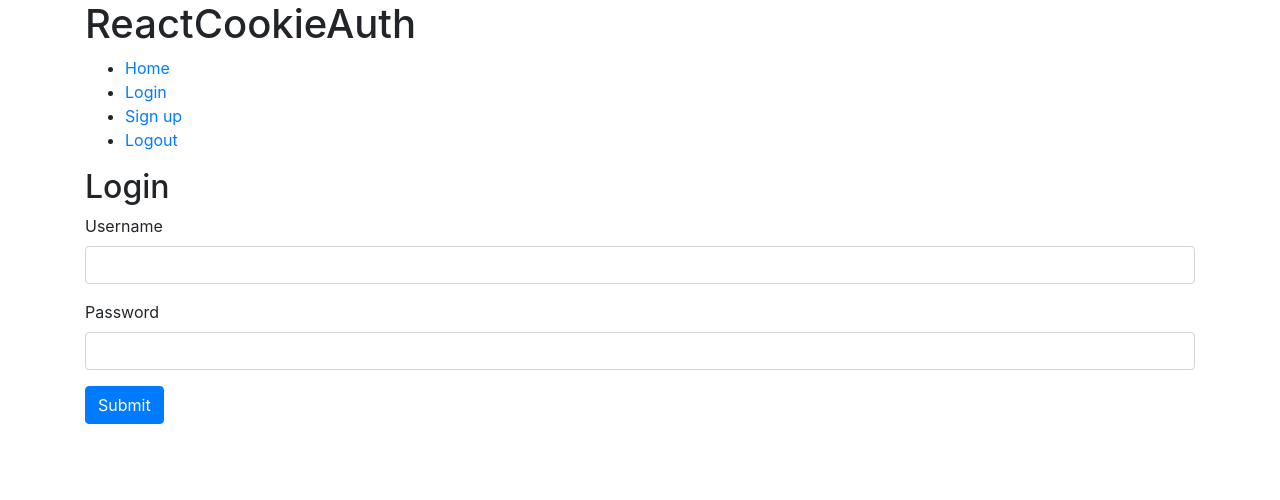
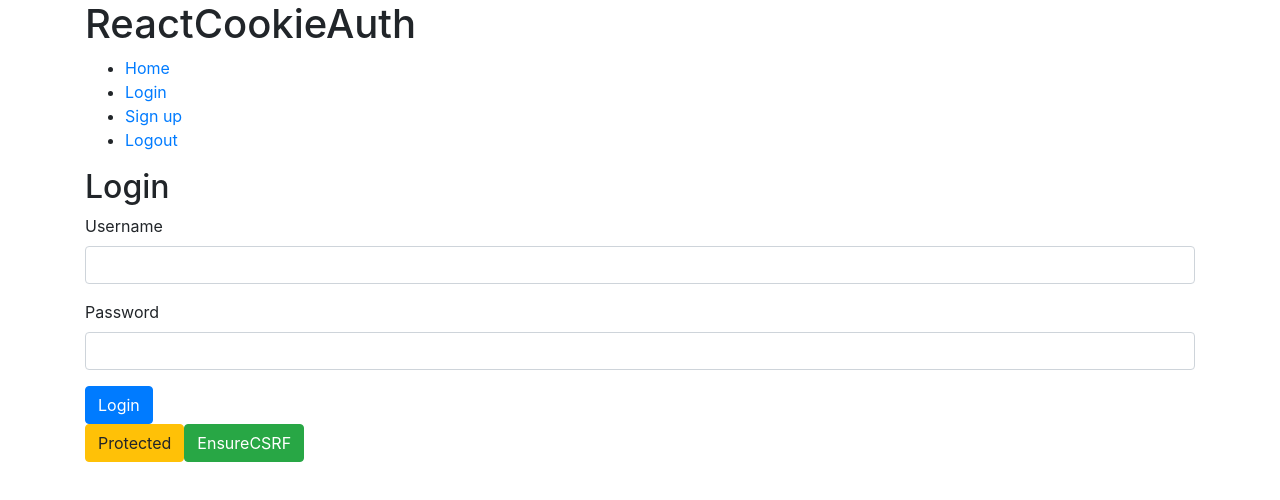
Before and after one commit to duplxey/react-cookie-auth, a React (Create React App) app: page /login in a window 1280 px wide. Shown: the top 500 px of the page. Built offline with nearby package versions, Linux system fonts and the light colour scheme.

Commit message:
Changes.

```diff
--- a/package.json
+++ b/package.json
@@ -6,6 +6,7 @@
     "@testing-library/jest-dom": "^5.11.4",
     "@testing-library/react": "^11.1.0",
     "@testing-library/user-event": "^12.1.10",
+    "axios": "^0.21.0",
     "react": "^17.0.1",
     "react-dom": "^17.0.1",
     "react-router-dom": "^5.2.0",
--- a/src/index.js
+++ b/src/index.js
@@ -3,6 +3,11 @@ import ReactDOM from 'react-dom';
 import './index.css';
 import App from './App';
 import reportWebVitals from './reportWebVitals';
+import axios from "axios";
+
+axios.defaults.baseURL = 'http://127.0.0.1:8000/api/';
+axios.defaults.xsrfCookieName = 'csrftoken'
+axios.defaults.xsrfHeaderName = 'X-CSRFToken'
 
 ReactDOM.render(
   <React.StrictMode>
--- a/src/pages/HomePage.js
+++ b/src/pages/HomePage.js
@@ -3,7 +3,7 @@ import React from "react";
 const HomePage = () => {
   return (
     <>
-      <h1>Home</h1>
+      <h2>Home</h2>
       <p></p>
     </>
   )
--- a/src/pages/LoginPage.js
+++ b/src/pages/LoginPage.js
@@ -1,4 +1,5 @@
 import React from "react";
+import axios from "axios";
 
 class LoginPage extends React.Component {
 
@@ -15,6 +16,7 @@ class LoginPage extends React.Component {
   }
 
   handleChange(event) {
+    if (event.name === "csrfmiddlewaretoken") return;
     event.preventDefault();
 
     const state = {...this.state};
@@ -25,7 +27,48 @@ class LoginPage extends React.Component {
   handleSubmit(event) {
     event.preventDefault();
 
-    // TODO: send the request to the API
+    axios.post('login/', {
+      username: this.state.username,
+      password: this.state.password
+    })
+      .then(function (response) {
+        console.log(response);
+      })
+      .catch(function (error) {
+        console.log(error);
+      });
+  }
+
+  handleCsrf(event) {
+    event.preventDefault();
+
+    axios.get('ensure_csrf/', {withCredentials: true})
+      .then(function (response) {
+        // handle success
+        console.log(response);
+      })
+      .catch(function (error) {
+        // handle error
+        console.log(error);
+      })
+      .then(function () {
+        // always executed
+      });
+  }
+
+  handleProtected(event) {
+    axios.get('protected/')
+      .then(function (response) {
+        // handle success
+        console.log(response);
+      })
+      .catch(function (error) {
+        // handle error
+        console.log(error);
+      })
+      .then(function () {
+        // always executed
+      });
   }
 
   render() {
@@ -41,8 +84,10 @@ class LoginPage extends React.Component {
             <label htmlFor="username">Password</label>
             <input type="password" className="form-control" id="password" name="password" value={this.state.password} onChange={this.handleChange} />
           </div>
-          <button type="submit" className="btn btn-primary">Submit</button>
+          <button type="submit" className="btn btn-primary">Login</button>
         </form>
+        <button type="submit" className="btn btn-warning" onClick={this.handleProtected}>Protected</button>
+        <button className="btn btn-success" onClick={this.handleCsrf}>EnsureCSRF</button>
       </>
     );
   }
```
Also changed, not shown: 2 other files (tests, documents, lock files or other folders).
